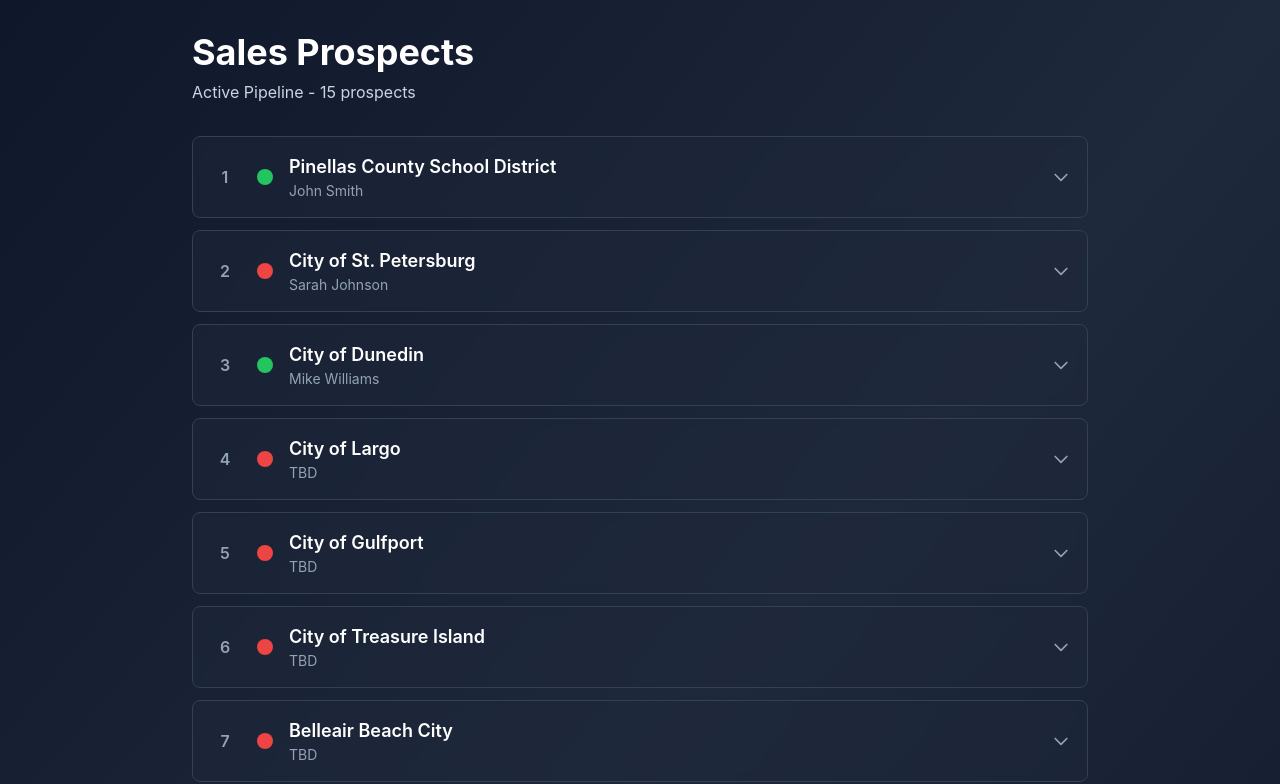
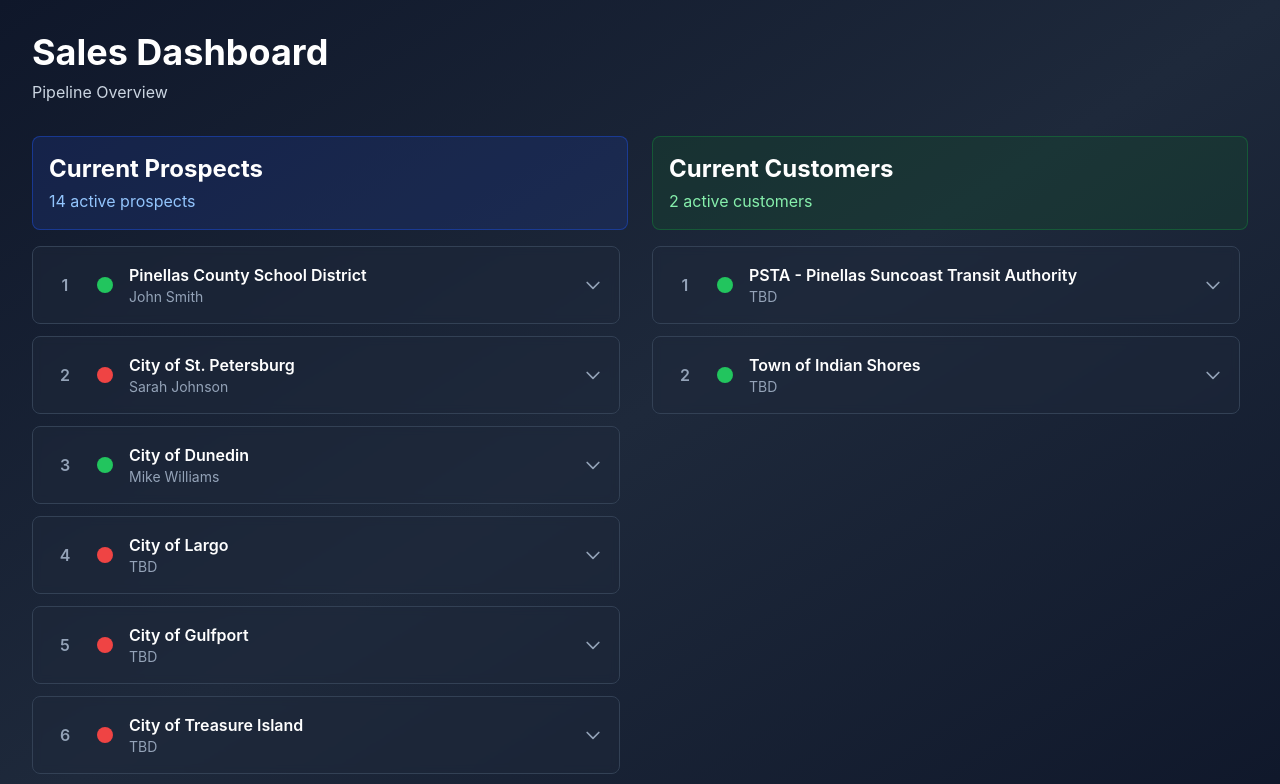
Before and after one commit to tihmeh/sales-prospects, a React (Vite) app: page / in a window 1280 px wide. Shown: the top 784 px of the page. Built offline with nearby package versions, Linux system fonts and the light colour scheme.

Commit message:
Update App.jsx

```diff
--- a/src/App.jsx
+++ b/src/App.jsx
@@ -75,14 +75,6 @@
       notes: "New prospect - need to identify contact."
     },
     {
-      id: 10,
-      name: "Town of Indian Shores",
-      contact: "TBD",
-      email: "contact@myindianshores.com",
-      contacted: false,
-      notes: "New prospect - need to identify contact."
-    },
-    {
       id: 11,
       name: "City of Oldsmar",
       contact: "TBD",
@@ -124,26 +116,58 @@
     }
   ];
 
-  const [expandedId, setExpandedId] = useState(null);
+  const customers = [
+    {
+      id: 101,
+      name: "PSTA - Pinellas Suncoast Transit Authority",
+      contact: "TBD",
+      email: "contact@psta.net",
+      startDate: "2024-01-15",
+      notes: "Current customer"
+    },
+    {
+      id: 102,
+      name: "Town of Indian Shores",
+      contact: "TBD",
+      email: "contact@myindianshores.com",
+      startDate: "2024-06-10",
+      notes: "Current customer"
+    }
+  ];
 
-  const toggleExpand = (id) => {
-    setExpandedId(expandedId === id ? null : id);
+  const [expandedProspect, setExpandedProspect] = useState(null);
+  const [expandedCustomer, setExpandedCustomer] = useState(null);
+
+  const toggleProspect = (id) => {
+    setExpandedProspect(expandedProspect === id ? null : id);
+  };
+
+  const toggleCustomer = (id) => {
+    setExpandedCustomer(expandedCustomer === id ? null : id);
   };
 
   return (
     <div className="w-full min-h-screen bg-gradient-to-br from-slate-900 via-slate-800 to-slate-900 p-8">
-      <div className="max-w-4xl mx-auto">
+      <div className="max-w-7xl mx-auto">
         <div className="mb-8">
-          <h1 className="text-4xl font-bold text-white mb-2">Sales Prospects</h1>
-          <p className="text-slate-300">Active Pipeline - {prospects.length} prospects</p>
+          <h1 className="text-4xl font-bold text-white mb-2">Sales Dashboard</h1>
+          <p className="text-slate-300">Pipeline Overview</p>
         </div>
 
-        <div className="space-y-3">
+        <div className="grid grid-cols-1 lg:grid-cols-2 gap-6">
+          {/* PROSPECTS COLUMN */}
+          <div>
+            <div className="mb-4 bg-blue-900/30 rounded-lg p-4 border border-blue-700/50">
+              <h2 className="text-2xl font-bold text-white mb-1">Current Prospects</h2>
+              <p className="text-blue-300">{prospects.length} active prospects</p>
+            </div>
+
+            <div className="space-y-3 max-h-[calc(100vh-250px)] overflow-y-auto pr-2">
               {prospects.map((prospect, index) => (
                 <div
                   key={prospect.id}
                   className="bg-slate-800/50 backdrop-blur-sm rounded-lg border border-slate-700 hover:border-slate-600 transition-all cursor-pointer"
-              onClick={() => toggleExpand(prospect.id)}
+                  onClick={() => toggleProspect(prospect.id)}
                 >
                   <div className="p-4 flex items-center gap-4">
                     <div className="flex-shrink-0 w-8 text-center">
@@ -155,13 +179,13 @@
                     </div>
 
                     <div className="flex-1">
-                  <h3 className="text-white font-semibold text-lg">{prospect.name}</h3>
+                      <h3 className="text-white font-semibold text-base">{prospect.name}</h3>
                       <p className="text-slate-400 text-sm">{prospect.contact}</p>
                     </div>
 
                     <div className="flex-shrink-0 text-slate-400">
                       <svg
-                    className={`w-5 h-5 transition-transform ${expandedId === prospect.id ? 'rotate-180' : ''}`}
+                        className={`w-5 h-5 transition-transform ${expandedProspect === prospect.id ? 'rotate-180' : ''}`}
                         fill="none"
                         stroke="currentColor"
                         viewBox="0 0 24 24"
@@ -171,7 +195,7 @@
                     </div>
                   </div>
 
-              {expandedId === prospect.id && (
+                  {expandedProspect === prospect.id && (
                     <div className="px-4 pb-4 border-t border-slate-700 pt-4 space-y-2">
                       <div className="text-slate-300">
                         <span className="text-slate-500 text-sm">Email:</span>
@@ -193,6 +217,69 @@
               ))}
             </div>
           </div>
+
+          {/* CUSTOMERS COLUMN */}
+          <div>
+            <div className="mb-4 bg-green-900/30 rounded-lg p-4 border border-green-700/50">
+              <h2 className="text-2xl font-bold text-white mb-1">Current Customers</h2>
+              <p className="text-green-300">{customers.length} active customers</p>
+            </div>
+
+            <div className="space-y-3 max-h-[calc(100vh-250px)] overflow-y-auto pr-2">
+              {customers.map((customer, index) => (
+                <div
+                  key={customer.id}
+                  className="bg-slate-800/50 backdrop-blur-sm rounded-lg border border-slate-700 hover:border-slate-600 transition-all cursor-pointer"
+                  onClick={() => toggleCustomer(customer.id)}
+                >
+                  <div className="p-4 flex items-center gap-4">
+                    <div className="flex-shrink-0 w-8 text-center">
+                      <span className="text-slate-400 font-semibold">{index + 1}</span>
+                    </div>
+
+                    <div className="flex-shrink-0">
+                      <div className="w-4 h-4 rounded-full bg-green-500"></div>
+                    </div>
+
+                    <div className="flex-1">
+                      <h3 className="text-white font-semibold text-base">{customer.name}</h3>
+                      <p className="text-slate-400 text-sm">{customer.contact}</p>
+                    </div>
+
+                    <div className="flex-shrink-0 text-slate-400">
+                      <svg
+                        className={`w-5 h-5 transition-transform ${expandedCustomer === customer.id ? 'rotate-180' : ''}`}
+                        fill="none"
+                        stroke="currentColor"
+                        viewBox="0 0 24 24"
+                      >
+                        <path strokeLinecap="round" strokeLinejoin="round" strokeWidth={2} d="M19 9l-7 7-7-7" />
+                      </svg>
+                    </div>
+                  </div>
+
+                  {expandedCustomer === customer.id && (
+                    <div className="px-4 pb-4 border-t border-slate-700 pt-4 space-y-2">
+                      <div className="text-slate-300">
+                        <span className="text-slate-500 text-sm">Email:</span>
+                        <span className="ml-2">{customer.email}</span>
+                      </div>
+                      <div className="text-slate-300">
+                        <span className="text-slate-500 text-sm">Customer Since:</span>
+                        <span className="ml-2 text-green-400">{customer.startDate}</span>
+                      </div>
+                      <div className="text-slate-300">
+                        <span className="text-slate-500 text-sm">Notes:</span>
+                        <p className="ml-2 mt-1 text-slate-400 italic">{customer.notes}</p>
+                      </div>
+                    </div>
+                  )}
+                </div>
+              ))}
+            </div>
+          </div>
+        </div>
+      </div>
     </div>
   );
 };
```
Lines whose indentation alone changed are shown as unchanged.
